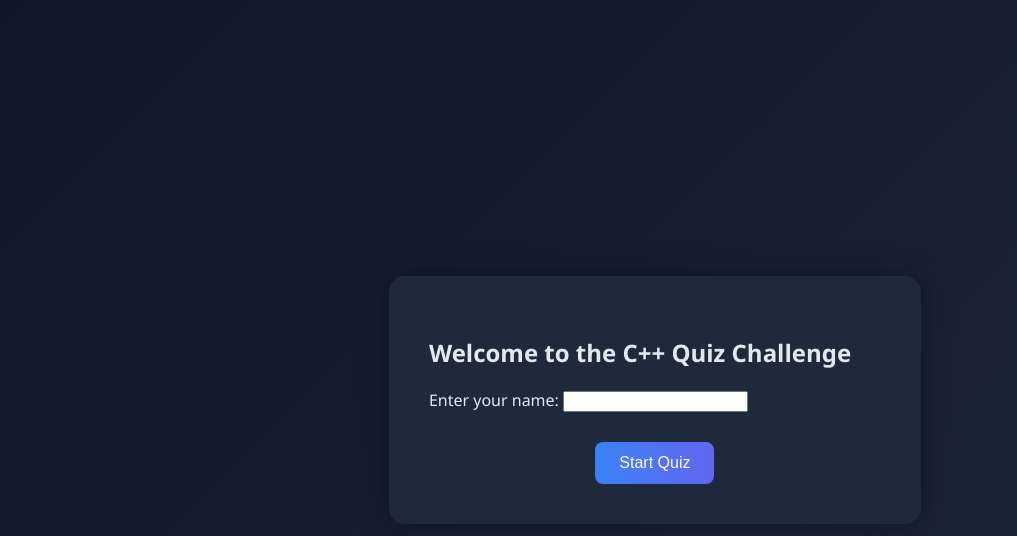
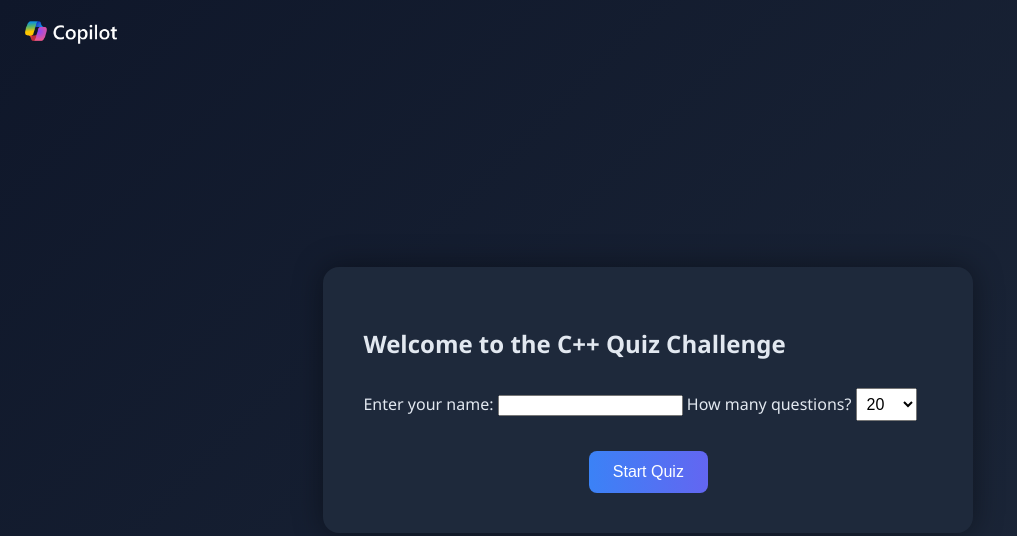
Before and after one commit to AlliePinnell/C-Practice, a plain HTML site: page index.html in a window 1280 px wide. Shown: the whole page, without its empty margins (0-1017 px from the left). Drawn offline with Linux system fonts and the light colour scheme.

Commit message:
Add files via upload

```diff
--- a/index.html
+++ b/index.html
@@ -7,12 +7,25 @@
   <link rel="stylesheet" href="style.css" />
 </head>
 <body>
+  <div id="copilot-brand">
+  <img src="copilot-logo.png" alt="Copilot Logo" />
+</div>
+
   <!-- ✅ Start screen for name input -->
   <div id="start-screen">
     <div class="container">
       <h2>Welcome to the C++ Quiz Challenge</h2>
       <label for="player-name">Enter your name:</label>
       <input type="text" id="player-name" />
+      <label for="question-count">How many questions?</label>
+      <select id="question-count">
+        <option value="20">20</option>
+        <option value="40">40</option>
+        <option value="60">60</option>
+        <option value="80">80</option>
+        <option value="100">100</option>
+      </select>
+
       <button id="start-btn">Start Quiz</button>
     </div>
   </div>
@@ -27,6 +40,7 @@
       <div id="timer"></div>
 
       <div id="quiz-box">
+        <div id="question-number" class="question-number"></div>
         <div id="question"></div>
         <ul id="options"></ul>
         <button id="next-btn">Next</button>
--- a/script.js
+++ b/script.js
@@ -1,5 +1,9 @@
 let questionsCompleted = 0;
 let currentShuffledOptions = [];
+
+const questionCountSelect = document.getElementById("question-count");
+let totalQuestions = 20; // default
+const questionNumberEl = document.getElementById("question-number");
 
 
 const questionPool = [
@@ -390,7 +394,7 @@ const followUpMessages = [
 ];
 
 
-const selectedQuestions = questionPool.sort(() => 0.5 - Math.random()).slice(0, 20);
+let selectedQuestions = [];
 let current = 0;
 let score = 0;
 let timer;
@@ -481,6 +485,10 @@ if (
   startScreen.classList.add("hidden");
   quizBox.classList.remove("hidden");
 
+  totalQuestions = parseInt(questionCountSelect.value);
+  selectedQuestions = questionPool.sort(() => 0.5 - Math.random()).slice(0, totalQuestions);
+
+
   showQuestion();
 };
 
@@ -552,6 +560,7 @@ nextBtn.onclick = () => {
 function showQuestion() {
   const q = selectedQuestions[current];
   questionEl.textContent = `Q${current + 1}: ${q.question}`;
+  questionNumberEl.textContent = `Question ${current + 1} / ${totalQuestions}`;
   optionsEl.innerHTML = "";
   nextBtn.style.display = "none";
 
--- a/style.css
+++ b/style.css
@@ -1,4 +1,7 @@
 /* Base layout */
+html {
+  font-family: 'Segoe UI', sans-serif;
+}
 body {
   margin: 0;
   font-family: 'Segoe UI', sans-serif;
@@ -204,3 +207,34 @@ button:hover {
   color: red;
   text-align: center;
 }
+
+#question-count {
+  margin-top: 8px;
+  padding: 6px;
+  font-size: 1rem;
+}
+
+.question-number {
+  font-size: 1.1rem;
+  margin-bottom: 10px;
+  color: red;
+  text-align: center;
+}
+
+#copilot-brand {
+  position: absolute;
+  top: 10px;
+  left: 25px;
+  display: flex;
+  align-items: center;
+  gap: 8px;
+  font-size: 1.2rem;
+  font-weight: normal;
+  color: white;
+  z-index: -1000;
+}
+
+#copilot-brand img {
+  width: 15%;
+  height: 100%;
+}
```
Also changed, not shown: copilot-logo.png (added).
